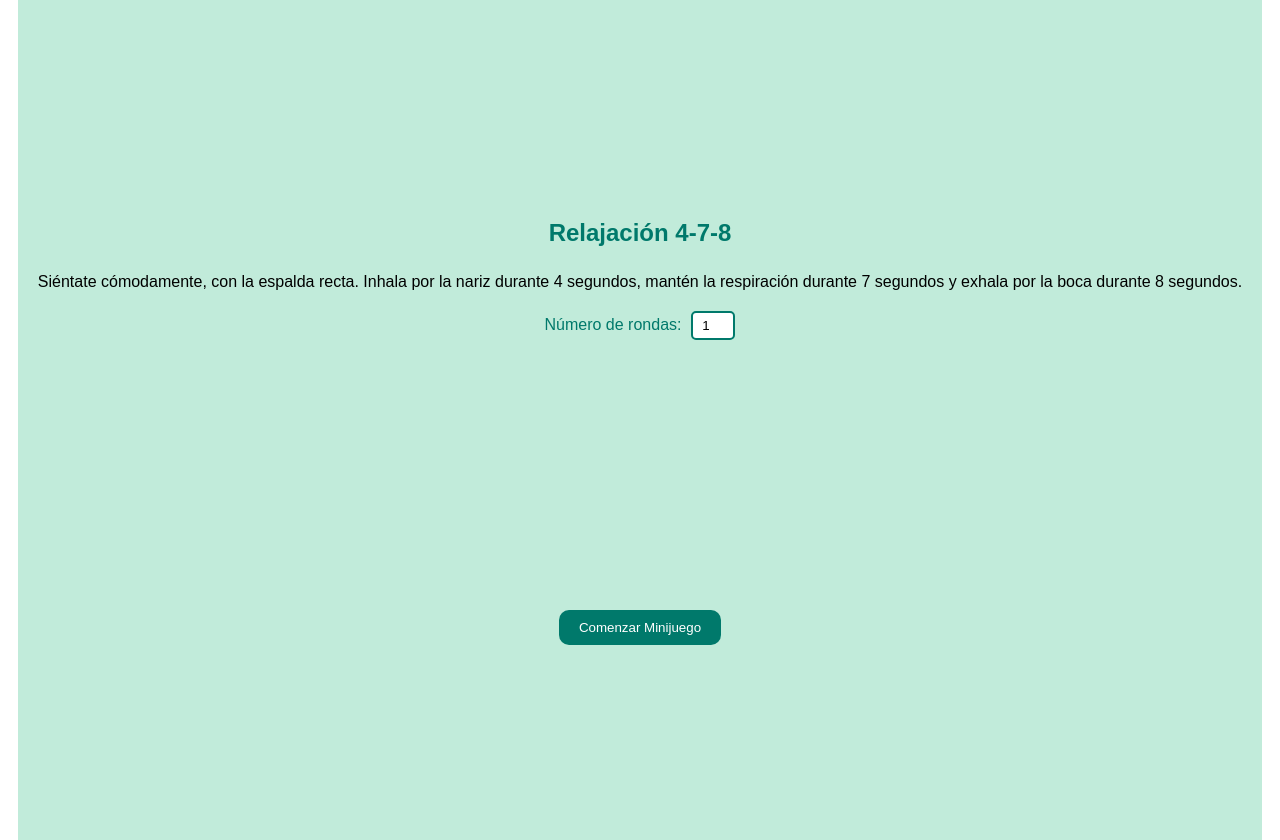
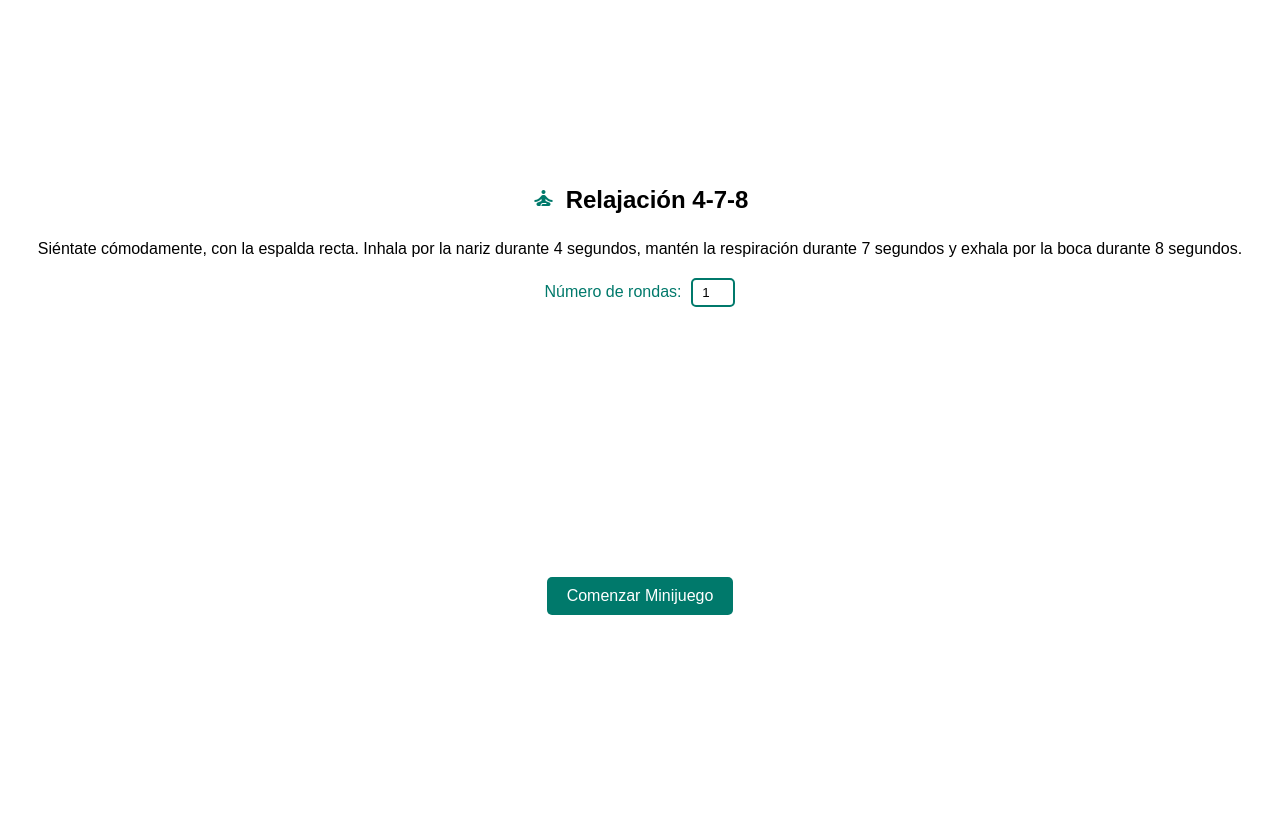
Before and after one commit to AlejandroGarciaMenor/TFG_GISI, a React (Create React App) app in the folder frontend/: page /minijuego-respiracion in a window 1280 px wide. After the commit the page ends 800 px from the top, so only its background shows below. Built offline with nearby package versions, Linux system fonts and the light colour scheme.

Commit message:
perfil seccion minijuego respiracion reestructurada + estilos

```diff
--- a/frontend/src/MinijuegoRespiracion478.js
+++ b/frontend/src/MinijuegoRespiracion478.js
@@ -4,9 +4,9 @@ import './styles/MinijuegoRespiracion478.css';
 import sonidoRelajante from './audio/relaxation-music-49-50061.mp3';
 
 const pasos = [
-    {nombre: "Inhala", duracion: 4000},
-    {nombre: "Mantén", duracion: 7000},
-    {nombre: "Exhala", duracion: 8000},
+    {nombre: "INHALA", duracion: 4000},
+    {nombre: "MANTÉN", duracion: 7000},
+    {nombre: "EXHALA", duracion: 8000},
 ];
 
 const audio = new Audio(sonidoRelajante);
@@ -80,7 +80,10 @@ const MinijuegoRespiracion478 = () => {
 
     return (
         <div className="minijuego-container">
-            <h3 className="minijuego-titulo">Relajación 4-7-8</h3>
+            <h3 className="minijuego-titulo">
+            <span className="material-symbols-outlined">self_improvement</span>
+                Relajación 4-7-8
+            </h3>
             <p className="minijuego-instrucciones">Siéntate cómodamente, con la espalda recta. Inhala por la nariz durante 4 segundos, mantén la respiración durante 7 segundos y exhala por la boca durante 8 segundos.</p>
             {!esActivo && (
                 <div className="configuracion-rondas">
--- a/frontend/src/PerfilUsuario.js
+++ b/frontend/src/PerfilUsuario.js
@@ -10,6 +10,7 @@ import AlertaGravedad from "./components/AlertaGravedad";
 import ReEvaluacion from "./components/ReEvaluacion";
 import RetoDiario from "./components/RetoDiario";
 import TiposAnsiedad from "./components/TiposAnsiedad";
+import MinijuegoRespiracion478 from "./MinijuegoRespiracion478";
 
 const PerfilUsuario = () => {
     const userId = sessionStorage.getItem("id");
@@ -61,11 +62,7 @@ const PerfilUsuario = () => {
                     <RetoDiario userId={userId} tipos_ansiedad_detectados={usuario.tipos_ansiedad_detectados}/>
                 </section>
                 <section id="minijuego" className="seccion-acceso-minijuego">
-                    <div className="acceso-minijuego-478">
-                        <h2>Minijuego</h2>
-                        <p>Te hemos preparado un minijuego de relajación!</p>
-                        <a href="/minijuego-respiracion" className="acceso-minijuego-478-link">Acceso al minijuego de respiración 478</a>
-                    </div>
+                    <MinijuegoRespiracion478/>
                 </section>
             </section>
         </div>
--- a/frontend/src/components/BarraNavegacion.js
+++ b/frontend/src/components/BarraNavegacion.js
@@ -22,8 +22,8 @@ const BarraNavegacion = () => {
                 Reto diario
             </a></li>
             <li><a href="#minijuego">
-                <span className="material-symbols-outlined">joystick</span>
-                Minijuego
+                <span className="material-symbols-outlined">self_improvement</span>
+                Minijuego de respiración
             </a></li>
         </ul>
     </nav>
--- a/frontend/src/styles/MinijuegoRespiracion478.css
+++ b/frontend/src/styles/MinijuegoRespiracion478.css
@@ -1,18 +1,15 @@
 .minijuego-container {
     display: flex;
     flex-direction: column;
-    background: #c1ebda;
     align-items: center;
     justify-content: center;
-    height: 100vh;
-    padding: 20px;
+    text-align: center;
 }
 
 .minijuego-titulo {
     font-size: 24px;
-    font-weight: bold;
-    margin-bottom: 10px;
-    color: #00796b;
+    margin: 0 0 10px 0;
+    display: flex;
 }
 
 .minijuego-instrucciones {
@@ -24,7 +21,8 @@
 .circulo-respiracion{
     width: 200px;
     height: 200px;
-    margin-top: 40px;
+    margin-top: 50px;
+    margin-bottom: 20px;
     border-radius: 50%;
     transition: all ease-in-out;
 }
@@ -55,13 +53,14 @@
 
 
 .boton-comenzar-minijuego{
-    margin-top: 30px;
     padding: 10px 20px;
+    font-size: 16px;
+    color: #fff;
+    background-color: #00796b;
     border: none;
-    color: white;
-    background-color: #00796b;
-    border-radius: 10px;
+    border-radius: 5px;
     cursor: pointer;
+    transition: background-color 0.3s ease;
 }
 
 .configuracion-rondas {
@@ -88,6 +87,13 @@
     color: #004d40;
 }
 
+.texto-respiracion {
+    font-size: 25px;
+    font-weight: bold;
+    margin-bottom: 20px;
+    text-align: center;
+}
+
 .botones-control {
     display: flex;
     gap: 20px;
--- a/frontend/src/styles/PerfilUsuario.css
+++ b/frontend/src/styles/PerfilUsuario.css
@@ -65,6 +65,8 @@
   border-radius: 10px;
   box-shadow: 0 2px 4px rgba(0, 0, 0, 0.1);
   box-sizing: border-box;
+  margin: 0 10px;
+  min-height: 100%;
 }
 
 .modal-gravedad {
@@ -105,34 +107,3 @@
   cursor: pointer;
   border: none;
 }
-
-
-
-.acceso-minijuego-478 {
-  display: flex;
-  flex-direction: column;
-  align-items: center;
-  justify-content: center;
-  margin-top: 10px;
-  text-align: center;
-}
-
-.acceso-minijuego-478 h2 {
-  color: #00796b;
-  margin-bottom: 10px;
-}
-
-.acceso-minijuego-478 p {
-  color: #004d40;
-  margin-bottom: 20px;
-}
-
-.acceso-minijuego-478-link {
-  display: inline-block;
-  padding: 10px 20px;
-  color: white;
-  background-color: #00796b;
-  border-radius: 5px;
-  text-decoration: none;
-  transition: background-color 0.3s ease, transform 0.3s ease;
-}
```
